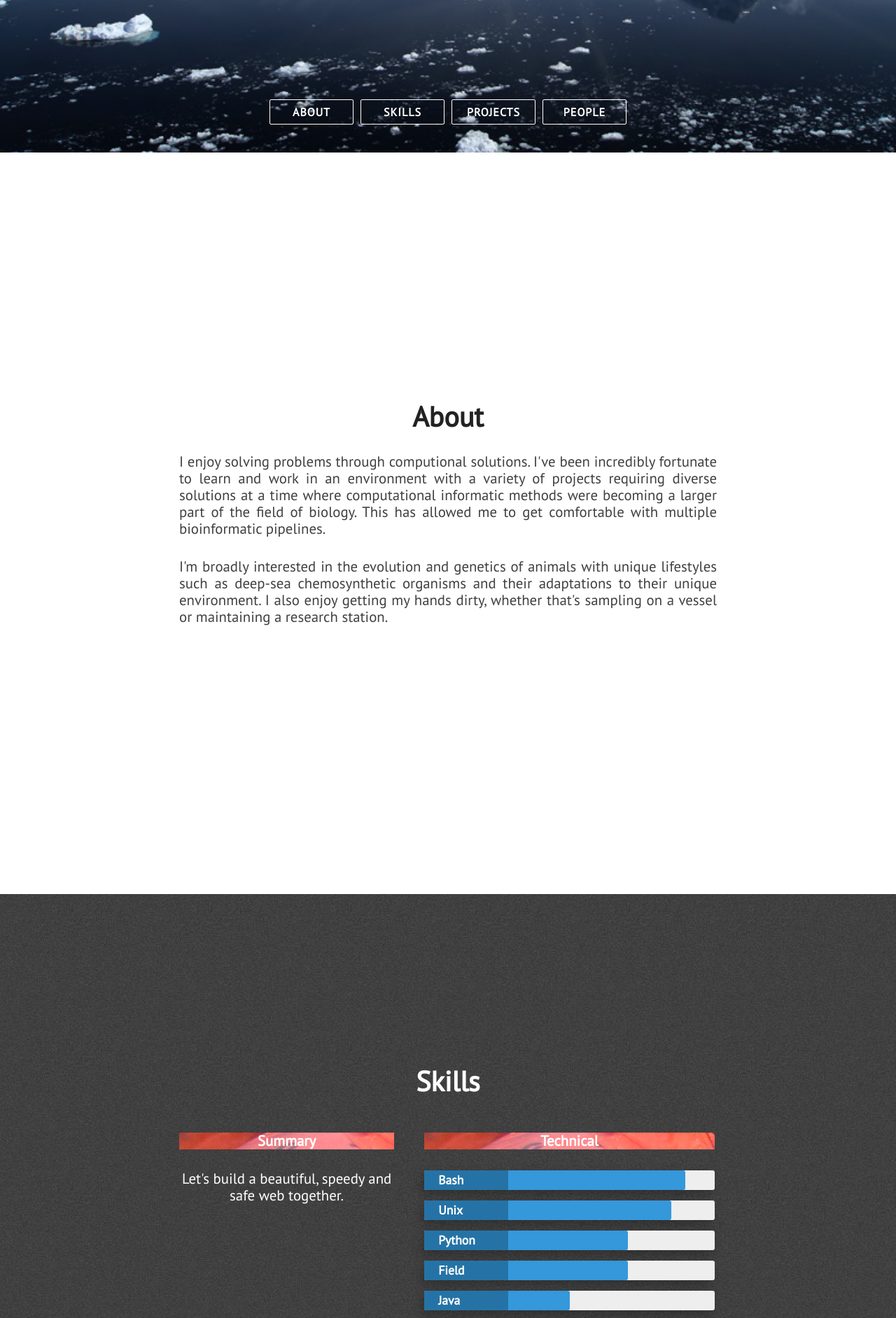
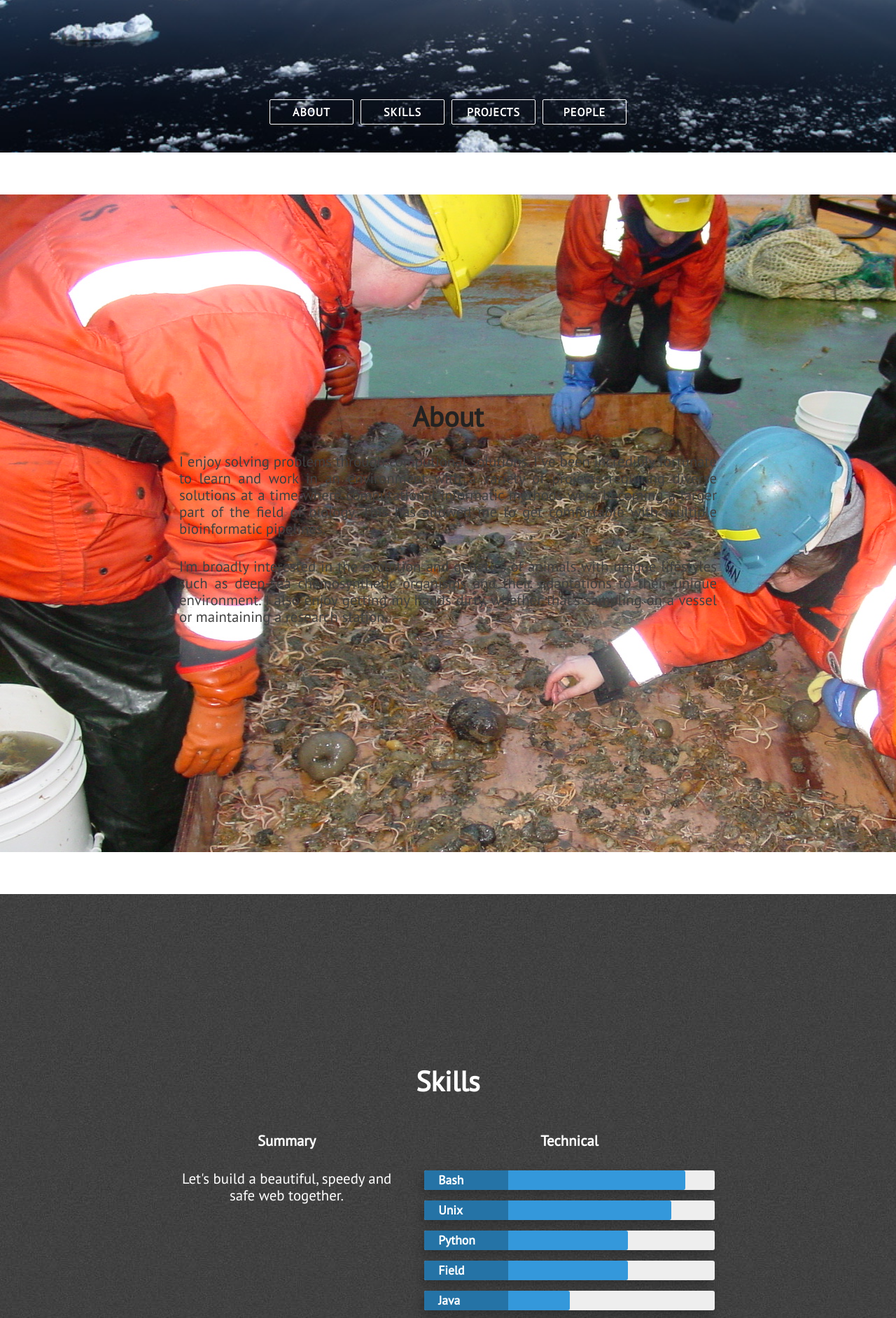
Before and after one commit to DamienWaits/DamienWaits.github.io, a Jekyll site: the page built from index.html, in a window 1280 px wide. Shown: the part 682-2566 px from the top of the page at 70% size. Built offline with Jekyll 4.4.1, drawn with Linux system fonts in a browser that asks for light colours; nearby versions of some CDN libraries.

Commit message:
Testing Backgrounds

```diff
--- a/assets/css/main.css
+++ b/assets/css/main.css
@@ -188,7 +188,6 @@ img {
 .skills-subsection {
   font-size: 20.8px;
   font-size: 1.3rem;
-  background-image: url(../images/Trawl.JPG);
 }
 
 .section-heading {
@@ -204,6 +203,10 @@ img {
 .nav-links {
   font-family: 'PT Sans', Arial, Helvetica, sans-serif;
   font-weight: bold;
+}
+
+.section-wrapper:nth-child(2) {
+  background-image: url(../images/Trawl.JPG);
 }
 
 .section-wrapper:nth-child(odd) {
```
